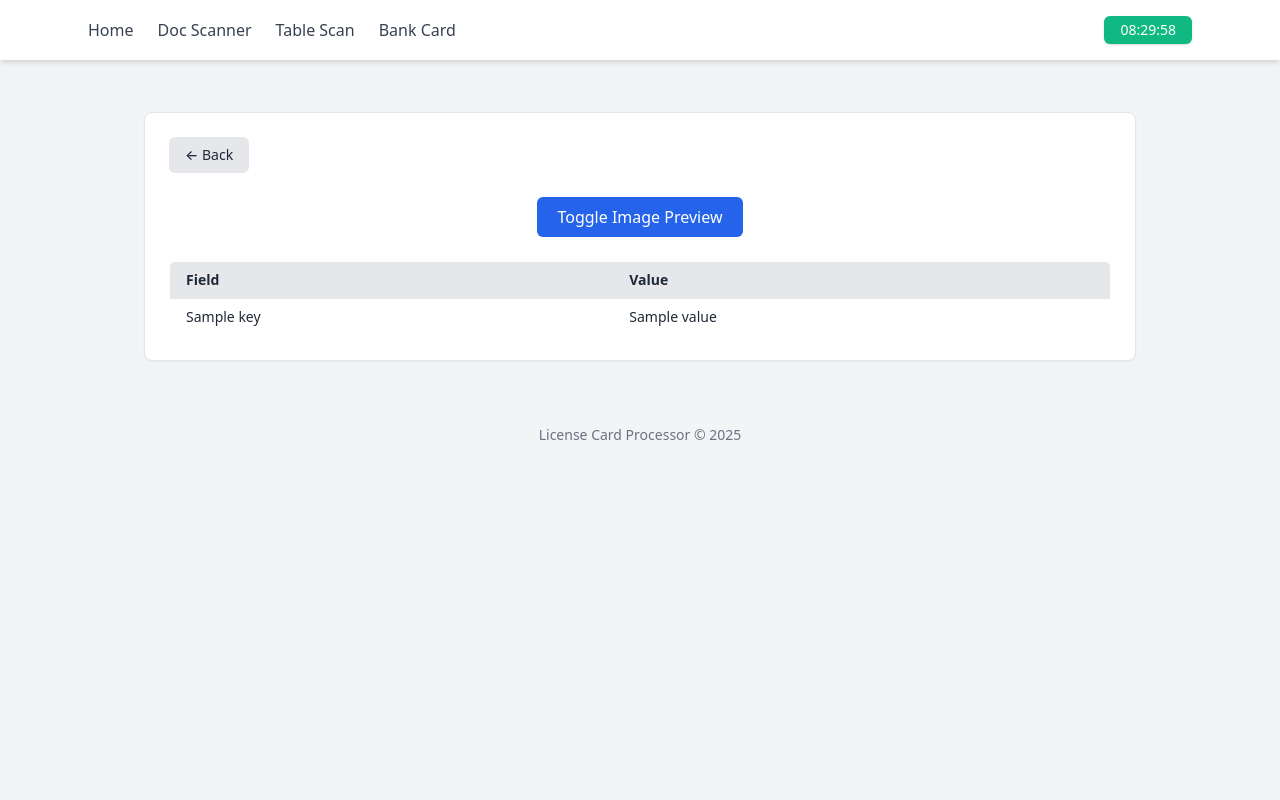
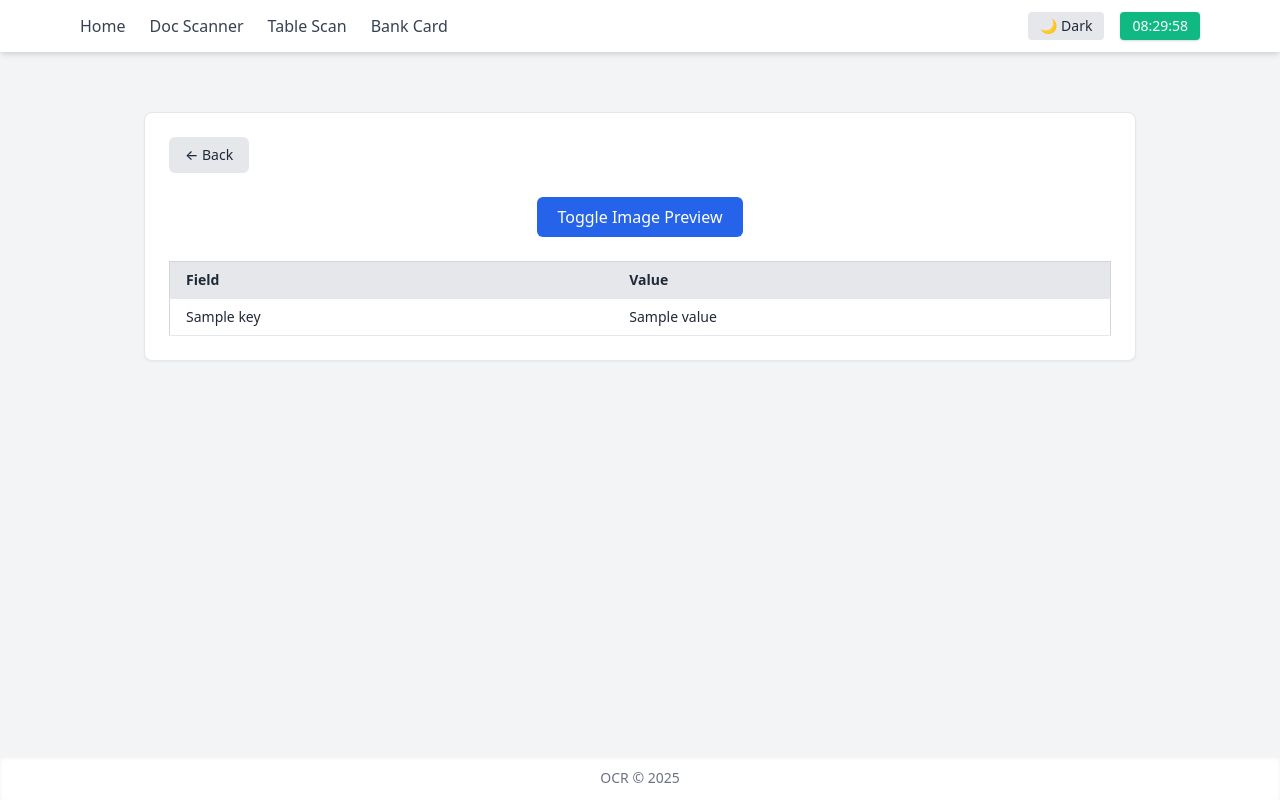
Before and after one commit to AbhinavT01/Advance_ocr_system, a Flask app: template templates/resultbank.html in a window 1280 px wide. Run offline with Flask 3, Linux system fonts and the light colour scheme; the template is opened without the code that fills it: most values are stand-ins (such as "Sample title", 1, 10 or a date in 2020); parts of the project's set-up code (start-up, migrations or seed data) failed here and were passed over; some libraries are stand-ins or nearby versions.

Commit message:
Update resultbank.html

```diff
--- a/templates/resultbank.html
+++ b/templates/resultbank.html
@@ -1,33 +1,64 @@
 <!DOCTYPE html>
-<html lang="en">
+<html lang="en" class="transition-colors duration-300">
 <head>
   <meta charset="UTF-8" />
   <meta name="viewport" content="width=device-width, initial-scale=1.0"/>
   <title>Processed Bank Card</title>
   <link href="https://cdn.jsdelivr.net/npm/tailwindcss@2.2.19/dist/tailwind.min.css" rel="stylesheet"/>
+  <script src="https://kit.fontawesome.com/a076d05399.js" crossorigin="anonymous"></script>
+  <style>
+    .dark .dark\:bg-gray-900 { background-color: #1a202c; }
+    .dark .dark\:bg-gray-800 { background-color: #2d3748; }
+    .dark .dark\:bg-gray-700 { background-color: #4a5568; }
+    .dark .dark\:text-white { color: #ffffff; }
+    .dark .dark\:text-gray-300 { color: #e2e8f0; }
+    .dark .dark\:border-gray-600 { border-color: #4b5563; }
+  </style>
 </head>
-<body class="bg-gray-100 min-h-screen font-sans text-gray-800">
+<body class="bg-gray-100 dark:bg-gray-900 text-gray-800 dark:text-white min-h-screen font-sans flex flex-col transition-colors duration-300">
 
   <!-- Navbar -->
-  <nav class="bg-white shadow-md fixed top-0 left-0 w-full z-50">
-    <div class="max-w-6xl mx-auto px-6 py-4 flex justify-between items-center">
-      <div class="flex space-x-6 text-sm sm:text-base text-gray-700 font-medium">
-        <a href="/" class="hover:text-black transition">Home</a>
-        <a href="/doc" class="hover:text-black transition">Doc Scanner</a>
-        <a href="/table" class="hover:text-black transition">Table Scan</a>
-        <a href="/bank" class="hover:text-black transition">Bank Card</a>
+  <nav class="bg-white dark:bg-gray-800 shadow-md fixed top-0 left-0 w-full z-50 transition-colors duration-300">
+    <div class="max-w-6xl mx-auto px-4 py-3 flex justify-between items-center">
+      <!-- Left: Logo + Links -->
+      <div class="flex items-center">
+        <button id="navToggle" class="sm:hidden text-gray-700 dark:text-gray-300 focus:outline-none mr-4">
+          <svg class="w-6 h-6" fill="none" stroke="currentColor" stroke-width="2"
+               viewBox="0 0 24 24" stroke-linecap="round" stroke-linejoin="round">
+            <path d="M4 6h16M4 12h16M4 18h16"/>
+          </svg>
+        </button>
+        <div id="navLinks" class="hidden sm:flex space-x-6 text-sm sm:text-base font-medium text-gray-700 dark:text-gray-300">
+          <a href="/" class="hover:text-black dark:hover:text-white transition">Home</a>
+          <a href="/doc" class="hover:text-black dark:hover:text-white transition">Doc Scanner</a>
+          <a href="/table" class="hover:text-black dark:hover:text-white transition">Table Scan</a>
+          <a href="/bank" class="hover:text-black dark:hover:text-white transition">Bank Card</a>
+        </div>
       </div>
-      <div id="currentTime" class="text-sm bg-green-500 text-white px-4 py-1 rounded-md shadow"></div>
+      <!-- Right: Theme Toggle + Time -->
+      <div class="flex items-center gap-4">
+        <button id="darkToggle" class="text-sm px-3 py-1 rounded bg-gray-200 dark:bg-gray-700 text-gray-800 dark:text-white transition">
+          🌙 Dark
+        </button>
+        <div id="currentTime" class="text-sm bg-green-500 text-white px-3 py-1 rounded shadow"></div>
+      </div>
+    </div>
+    <!-- Mobile Nav Menu -->
+    <div id="mobileMenu" class="sm:hidden hidden px-4 pb-3 space-y-2 text-gray-700 dark:text-gray-300">
+      <a href="/" class="block hover:text-black dark:hover:text-white">Home</a>
+      <a href="/doc" class="block hover:text-black dark:hover:text-white">Doc Scanner</a>
+      <a href="/table" class="block hover:text-black dark:hover:text-white">Table Scan</a>
+      <a href="/bank" class="block hover:text-black dark:hover:text-white">Bank Card</a>
     </div>
   </nav>
 
   <!-- Main Content -->
-  <main class="pt-28 pb-12 px-4 max-w-5xl mx-auto">
-    <div class="bg-white border border-gray-200 shadow-sm rounded-lg p-6 space-y-6">
+  <main class="pt-28 pb-12 px-4 max-w-5xl mx-auto w-full flex-grow">
+    <div class="bg-white dark:bg-gray-800 border border-gray-200 dark:border-gray-700 shadow-sm rounded-lg p-6 space-y-6">
 
       <!-- Back Button -->
       <div>
-        <button onclick="history.back()" class="bg-gray-200 hover:bg-gray-300 text-gray-800 px-4 py-2 rounded-md text-sm font-medium">
+        <button onclick="history.back()" class="bg-gray-200 dark:bg-gray-700 hover:bg-gray-300 dark:hover:bg-gray-600 text-gray-800 dark:text-white px-4 py-2 rounded-md text-sm font-medium">
           ← Back
         </button>
       </div>
@@ -41,15 +72,16 @@
 
       <!-- Image Preview -->
       <div id="imageContainer" class="hidden text-center">
-        <label class="block text-gray-700 font-semibold mb-2">Image:</label>
-        <img id="image-preview" src="#" alt="Image Preview" class="mx-auto rounded border max-w-xs max-h-64 object-contain shadow" />
+        <label class="block text-gray-700 dark:text-gray-300 font-semibold mb-2">Image:</label>
+        <img id="image-preview" src="#" alt="Image Preview"
+             class="mx-auto rounded border max-w-xs max-h-64 object-contain shadow" />
       </div>
 
-      <!-- Table Display -->
+      <!-- Table Results -->
       <div class="overflow-x-auto">
-        <table class="w-full border border-gray-300 rounded-md overflow-hidden text-sm">
+        <table class="w-full border border-gray-300 dark:border-gray-700 rounded-md text-sm">
           <thead>
-            <tr class="bg-gray-200 text-gray-800">
+            <tr class="bg-gray-200 dark:bg-gray-700 text-gray-800 dark:text-white">
               <th class="px-4 py-2 border-b text-left">Field</th>
               <th class="px-4 py-2 border-b text-left">Value</th>
             </tr>
@@ -57,9 +89,9 @@
           <tbody>
             {% for key, value in result.items() %}
             {% if value %}
-            <tr class="bg-white hover:bg-gray-50">
-              <td class="px-4 py-2 border-b">{{ key }}</td>
-              <td class="px-4 py-2 border-b">{{ value }}</td>
+            <tr class="bg-white dark:bg-gray-800 hover:bg-gray-50 dark:hover:bg-gray-700 transition">
+              <td class="px-4 py-2 border-b border-gray-200 dark:border-gray-600">{{ key }}</td>
+              <td class="px-4 py-2 border-b border-gray-200 dark:border-gray-600">{{ value }}</td>
             </tr>
             {% endif %}
             {% endfor %}
@@ -69,13 +101,14 @@
     </div>
   </main>
 
-    <footer class="text-center py-4 text-sm text-gray-500">
-    License Card Processor &copy; 2025
+  <!-- Footer -->
+  <footer class="bg-white dark:bg-gray-800 shadow-inner py-3 text-center text-sm text-gray-500 dark:text-gray-400">
+    OCR &copy; 2025
   </footer>
 
   <!-- JavaScript -->
   <script>
-    // Display current time with seconds
+    // Live Time
     const currentTimeElement = document.getElementById('currentTime');
     function updateTime() {
       const now = new Date();
@@ -88,17 +121,42 @@
     setInterval(updateTime, 1000);
 
     // Toggle image preview
-    const toggleBtn = document.getElementById('togglePreview');
-    const imageContainer = document.getElementById('imageContainer');
-    toggleBtn.addEventListener('click', () => {
-      imageContainer.classList.toggle('hidden');
+    document.getElementById('togglePreview').addEventListener('click', () => {
+      document.getElementById('imageContainer').classList.toggle('hidden');
     });
 
-    // Load image from localStorage
+    // Load stored image
     const storedImage = localStorage.getItem('uploadedImage');
     if (storedImage) {
       document.getElementById('image-preview').src = storedImage;
     }
+
+    // Toggle mobile nav
+    document.getElementById('navToggle').addEventListener('click', () => {
+      document.getElementById('mobileMenu').classList.toggle('hidden');
+    });
+
+    // Dark mode toggle
+    const html = document.documentElement;
+    const darkToggle = document.getElementById('darkToggle');
+    function setDarkMode(enabled) {
+      if (enabled) {
+        html.classList.add('dark');
+        darkToggle.textContent = '☀️ Light';
+        localStorage.setItem('theme', 'dark');
+      } else {
+        html.classList.remove('dark');
+        darkToggle.textContent = '🌙 Dark';
+        localStorage.setItem('theme', 'light');
+      }
+    }
+    darkToggle.addEventListener('click', () => {
+      const isDark = html.classList.contains('dark');
+      setDarkMode(!isDark);
+    });
+    if (localStorage.getItem('theme') === 'dark') {
+      setDarkMode(true);
+    }
   </script>
 </body>
 </html>
```
